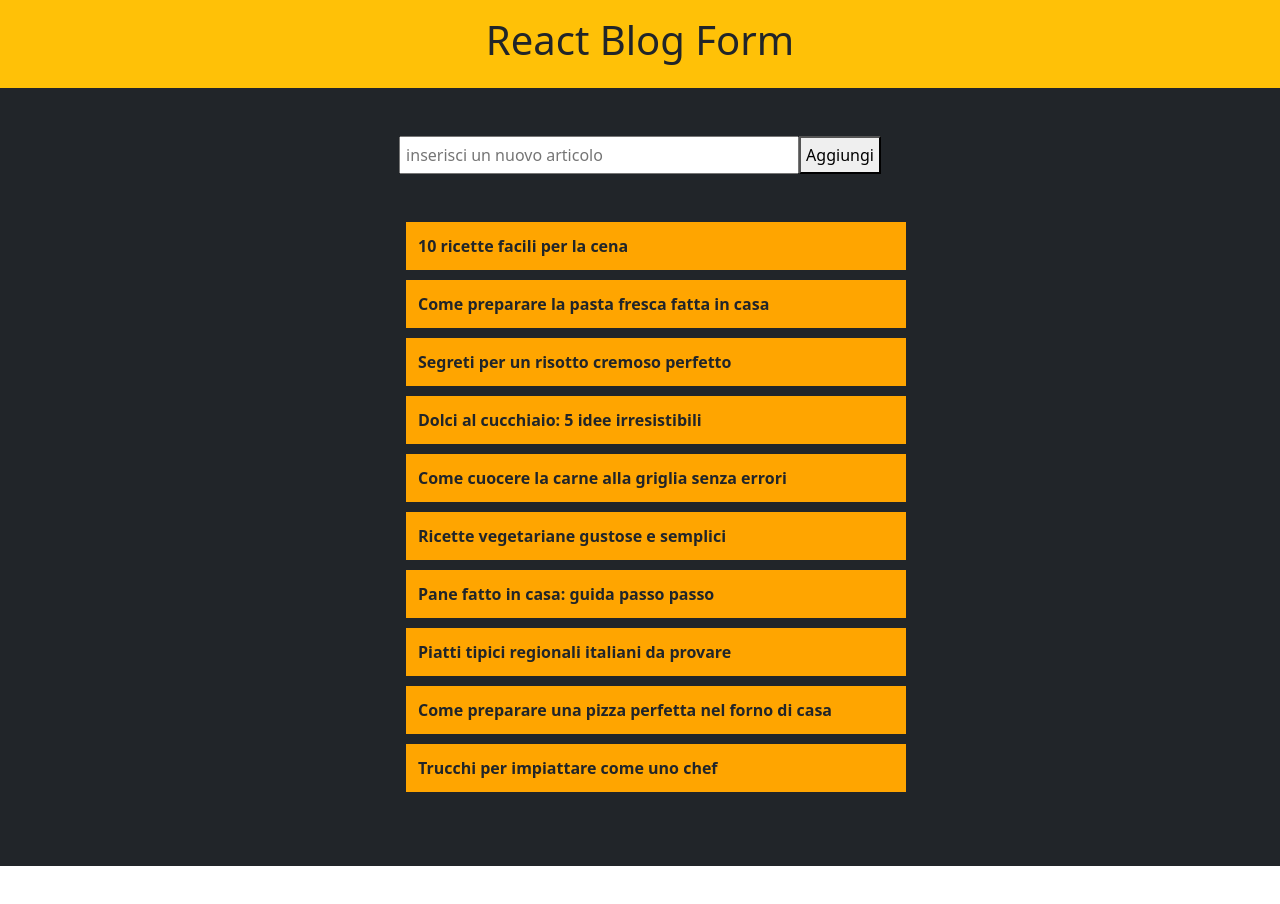
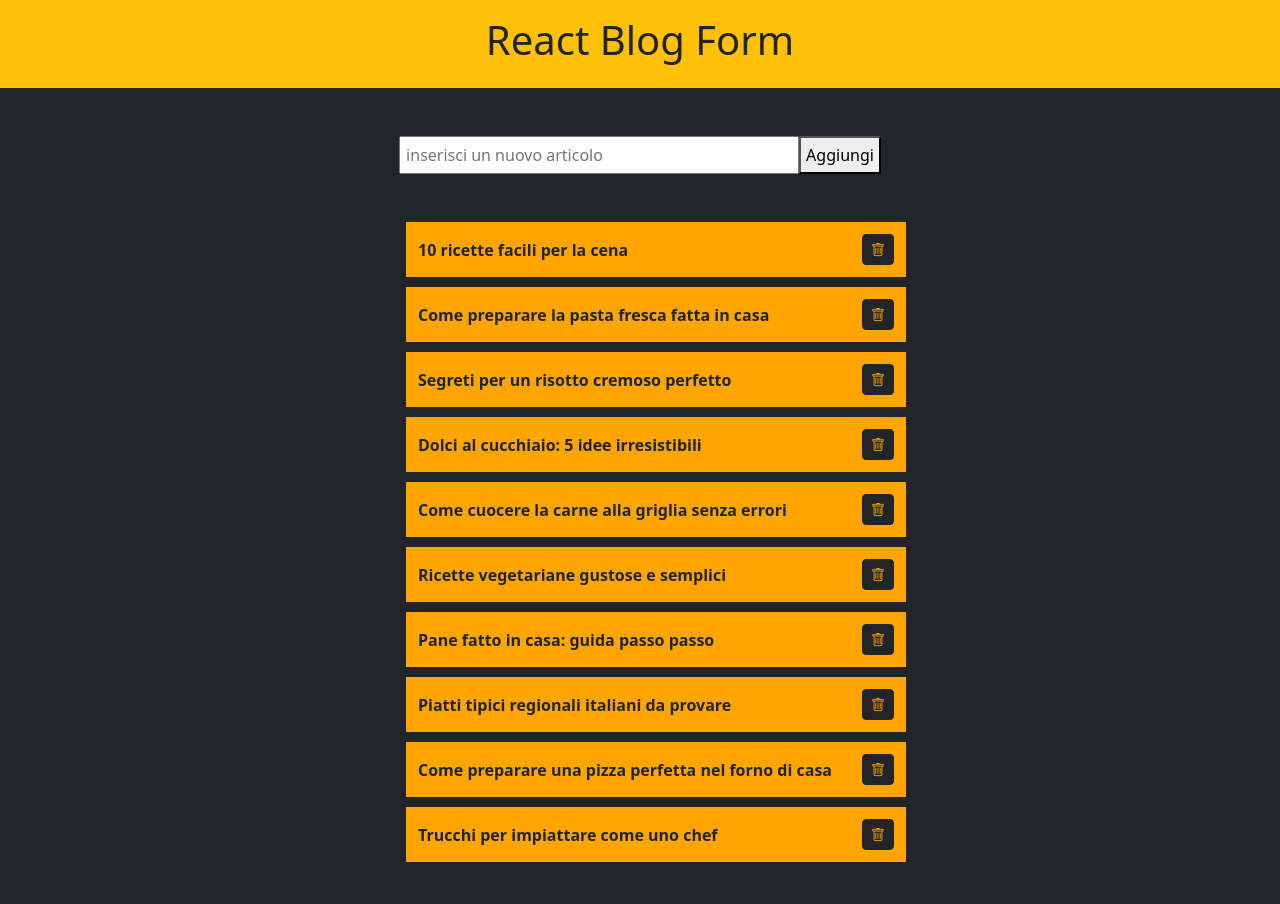
Before and after one commit to VincenzoLivigni/react-form, a React (Vite) app: page / in a window 1280 px wide. Shown: the top 904 px of the page. Before the commit the page ends 866 px from the top, so only its background shows below. Built offline with nearby package versions, Linux system fonts and the light colour scheme.

Commit message:
Aggiungere button per cancellare  articolo

```diff
--- a/package.json
+++ b/package.json
@@ -11,6 +11,7 @@
   },
   "dependencies": {
     "bootstrap": "^5.3.8",
+    "bootstrap-icons": "^1.13.1",
     "react": "^19.2.0",
     "react-dom": "^19.2.0"
   },
--- a/src/assets/components/Main.jsx
+++ b/src/assets/components/Main.jsx
@@ -33,6 +33,11 @@ export default function Main() {
         }
     }
 
+    function handleTrash(id) {
+        const filtraArticoli = articoli.filter((item) => item.id !== id)
+        setArticoli(filtraArticoli)
+    }
+
     return (
         <main>
             <div className="list-container bg-dark">
@@ -51,7 +56,11 @@ export default function Main() {
                 <ul className="py-5">
                     {
                         articoli.map((item) => (
-                            <li key={item.id}>{item.title}</li>
+                            <li className="d-flex justify-content-between align-items-center" key={item.id}>{item.title}
+                                <button onClick={() => handleTrash(item.id)} className="btn btn-sm btn-dark">
+                                    <i className="bi bi-trash"></i>
+                                </button>
+                            </li>
                         ))
                     }
                 </ul>
--- a/src/index.css
+++ b/src/index.css
@@ -1,4 +1,5 @@
 @import url("bootstrap");
+@import url("bootstrap-icons");
 
 /* utils */
 .list-container {
@@ -26,3 +27,7 @@ input {
 button {
   padding: 5px;
 }
+
+i {
+  color: orange;
+}
```
Also changed, not shown: 1 other file (tests, documents, lock files or other folders).
